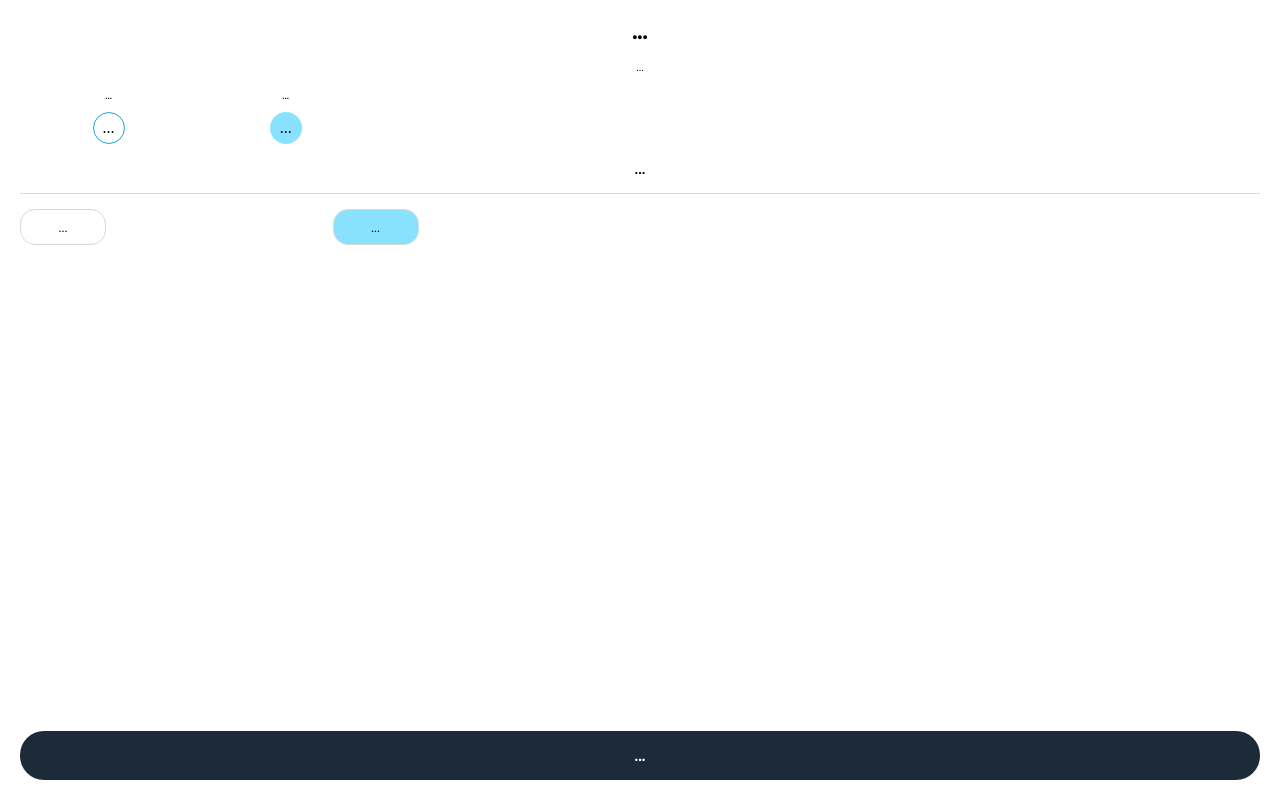
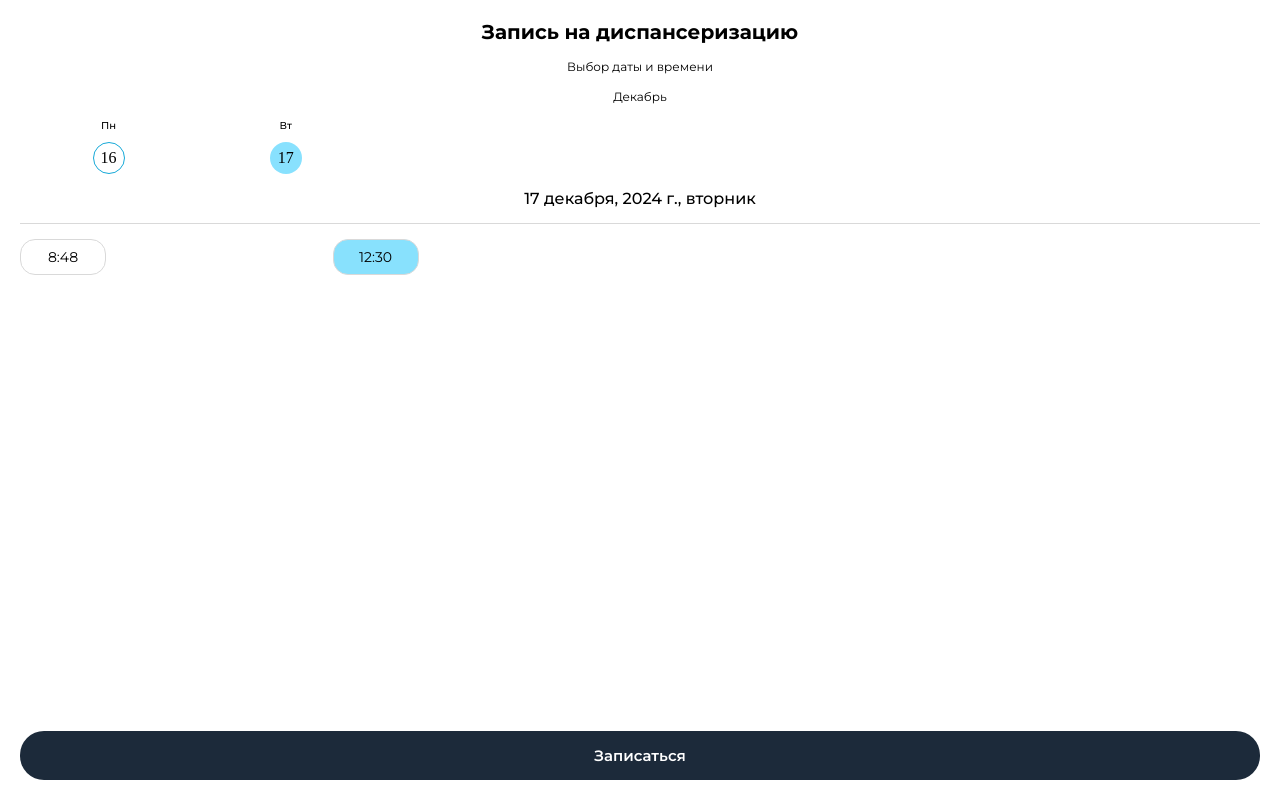
Before and after one commit to LiraiMedichi/-1, a plain HTML site: page index.html in a window 1280 px wide. Drawn offline with Linux system fonts and the light colour scheme.

Commit message:
index.html

```diff
--- a/index.html
+++ b/index.html
@@ -12,26 +12,27 @@
 </head>
 <body class="body">
 <div class="container">
-    <p class="text text-title">...</p>
-    <p class="text text-description">...</p>
+    <p class="text text-title">Запись на диспансеризацию</p>
+    <p class="text text-description">Выбор даты и времени</p>
+    <p class="text text-description">Декабрь</p>
     <div class="day-grid">
         <div class="day-card">
-            <p class="text text-day-name">...</p>
-            <div class="text-day-number day-today">...</div>
+            <p class="text text-day-name">Пн</p>
+            <div class="text-day-number day-today">16</div>
         </div>
         <div class="day-card">
-            <p class="text text-day-name">...</p>
-            <div class="text-day-number selected">...</div>
+            <p class="text text-day-name">Вт</p>
+            <div class="text-day-number selected">17</div>
         </div>
     </div>
-    <p class="text text-day-full-name">...</p>
+    <p class="text text-day-full-name">17 декабря, 2024 г., вторник</p>
     <hr class="hr"/>
     <div class="time-grid">
-        <div class="time-card"><p class="text time-card-title">...</p></div>
-        <div class="time-card selected"><p class="text time-card-title">...</p></div>
+        <div class="time-card"><p class="text time-card-title">8:48</p></div>
+        <div class="time-card selected"><p class="text time-card-title">12:30</p></div>
 
     </div>
 </div>
-<div class="button"><p class="text button-text">...</p></div>
+<div class="button"><p class="text button-text">Записаться</p></div>
 </body>
 </html>
```
